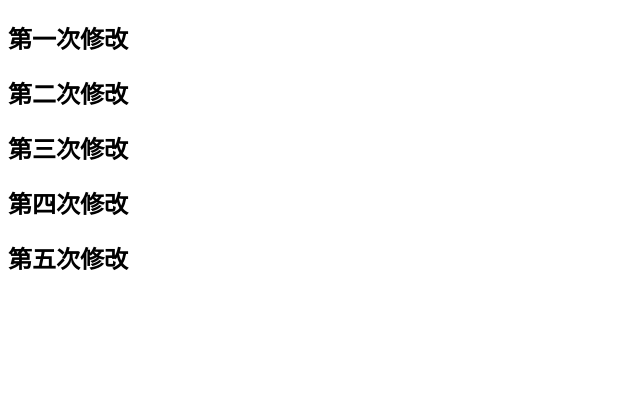
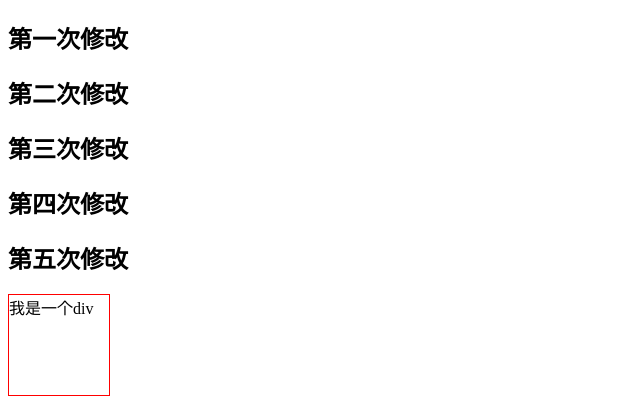
Before and after one commit to xiaobai515/xiaobai, a plain HTML site: page index.html in a window 1280 px wide. Shown: the whole page, without its empty margins (0-640 px from the left). Drawn offline with Linux system fonts and the light colour scheme.

Commit message:
'我是一个div'

```diff
--- a/index.css
+++ b/index.css
@@ -0,0 +1,5 @@
+div{
+    width: 100px;
+    height: 100px;
+    border: 1px solid red;
+}
--- a/index.html
+++ b/index.html
@@ -16,6 +16,7 @@
     <h2>第三次修改</h2>
     <h2>第四次修改</h2>
     <h2>第五次修改</h2>
+    <div>我是一个div</div>
 </body>
 
 </html>
```
